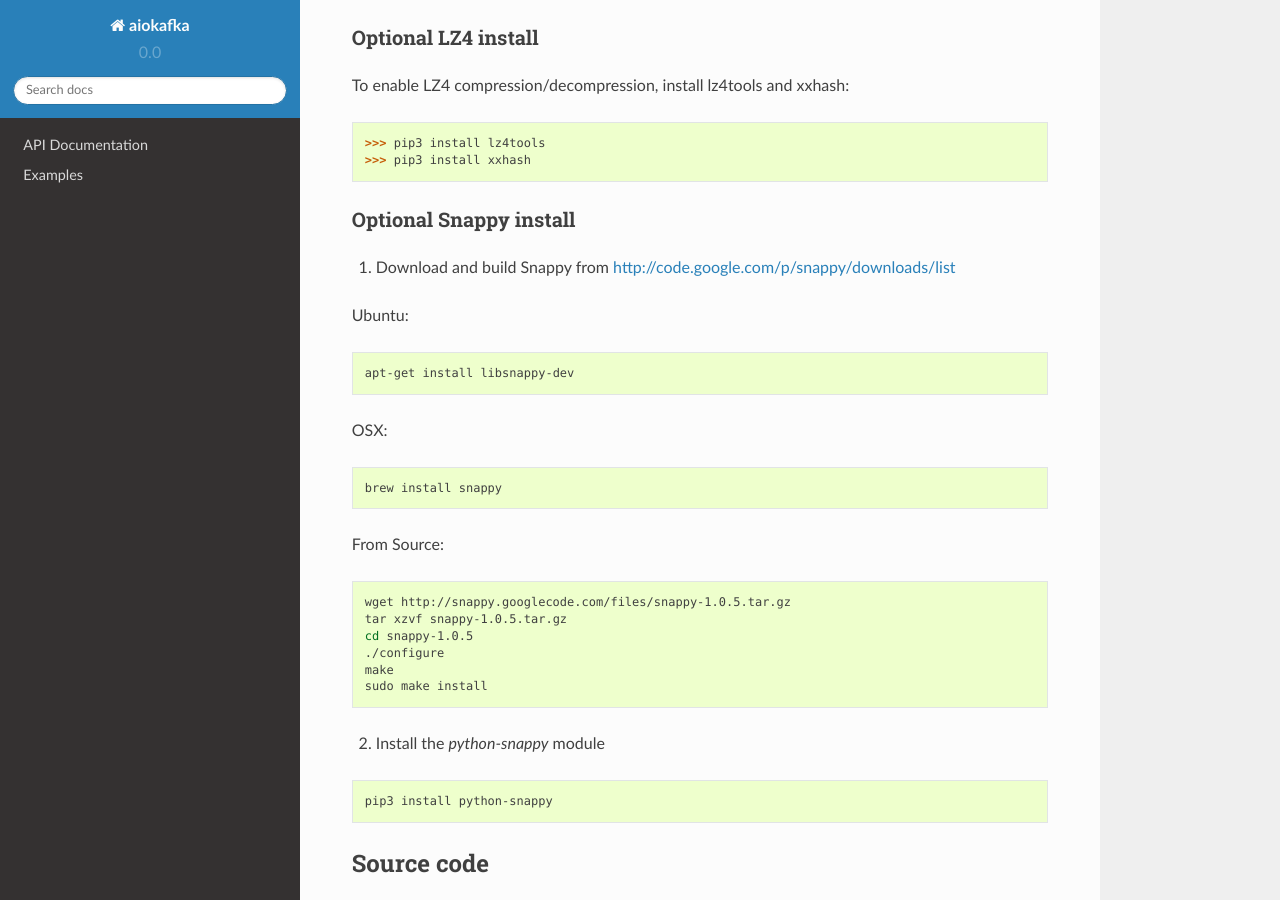
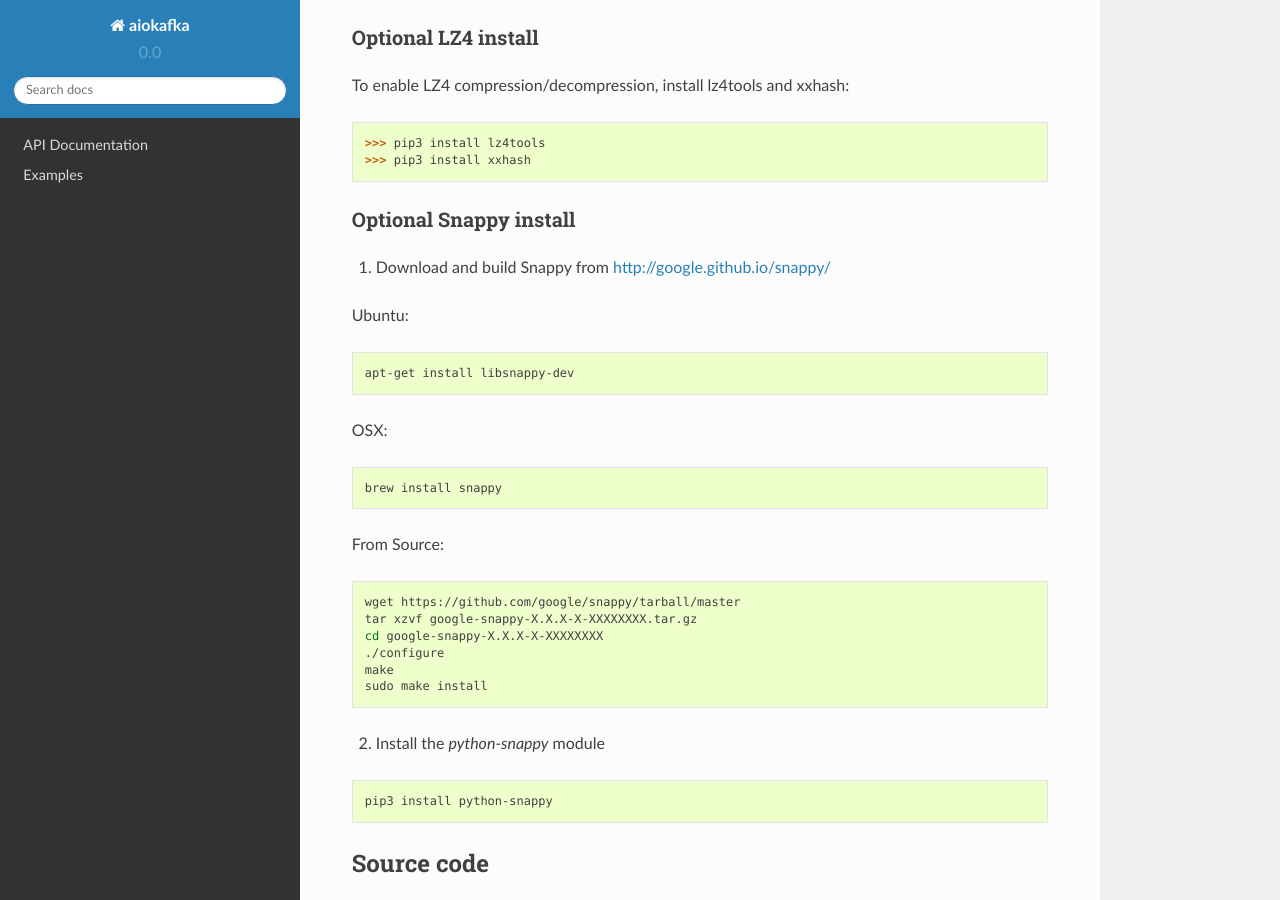
Before and after one commit to aio-libs/aiokafka, a Sphinx documentation site: the page built from docs/index.rst, in a window 1280 px wide and 900 px high, scrolled down 1755 px. Built offline with Sphinx 7.4.7 and the Read the Docs theme 2.0.0, drawn with Linux system fonts in a browser that asks for light colours.

Commit message:
Minor fix documentation

```diff
--- a/docs/api.rst
+++ b/docs/api.rst
@@ -7,6 +7,7 @@ AIOKafkaProducer class
 
 .. autoclass:: aiokafka.AIOKafkaProducer
     :members:
+
 
 AIOKafkaConsumer class
 ----------------------
--- a/docs/index.rst
+++ b/docs/index.rst
@@ -106,7 +106,7 @@ To enable LZ4 compression/decompression, install lz4tools and xxhash:
 Optional Snappy install
 +++++++++++++++++++++++
 
-1. Download and build Snappy from http://code.google.com/p/snappy/downloads/list
+1. Download and build Snappy from http://google.github.io/snappy/
 
 Ubuntu:
 
@@ -124,9 +124,9 @@ From Source:
 
 .. code:: bash
 
-    wget http://snappy.googlecode.com/files/snappy-1.0.5.tar.gz
-    tar xzvf snappy-1.0.5.tar.gz
-    cd snappy-1.0.5
+    wget https://github.com/google/snappy/tarball/master
+    tar xzvf google-snappy-X.X.X-X-XXXXXXXX.tar.gz
+    cd google-snappy-X.X.X-X-XXXXXXXX
     ./configure
     make
     sudo make install
```
Also changed, not shown: 1 other file.
